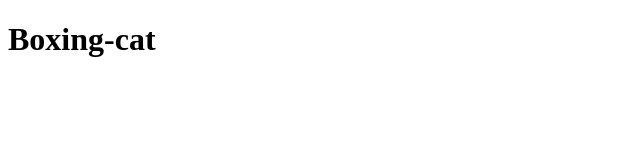
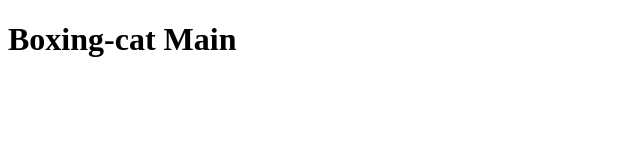
Before and after one commit to DonghyukHeo/Boxiting, a plain HTML site: page index.html in a window 1280 px wide. Shown: the whole page, without its empty margins (0-640 px from the left). Drawn offline with Linux system fonts and the light colour scheme.

Commit message:
메인페이지 생성

```diff
--- a/index.html
+++ b/index.html
@@ -6,6 +6,6 @@
     <title>Document</title>
 </head>
 <body>
-    <h1>Boxing-cat</h1>
+    <h1>Boxing-cat Main</h1>
 </body>
 </html>
```
